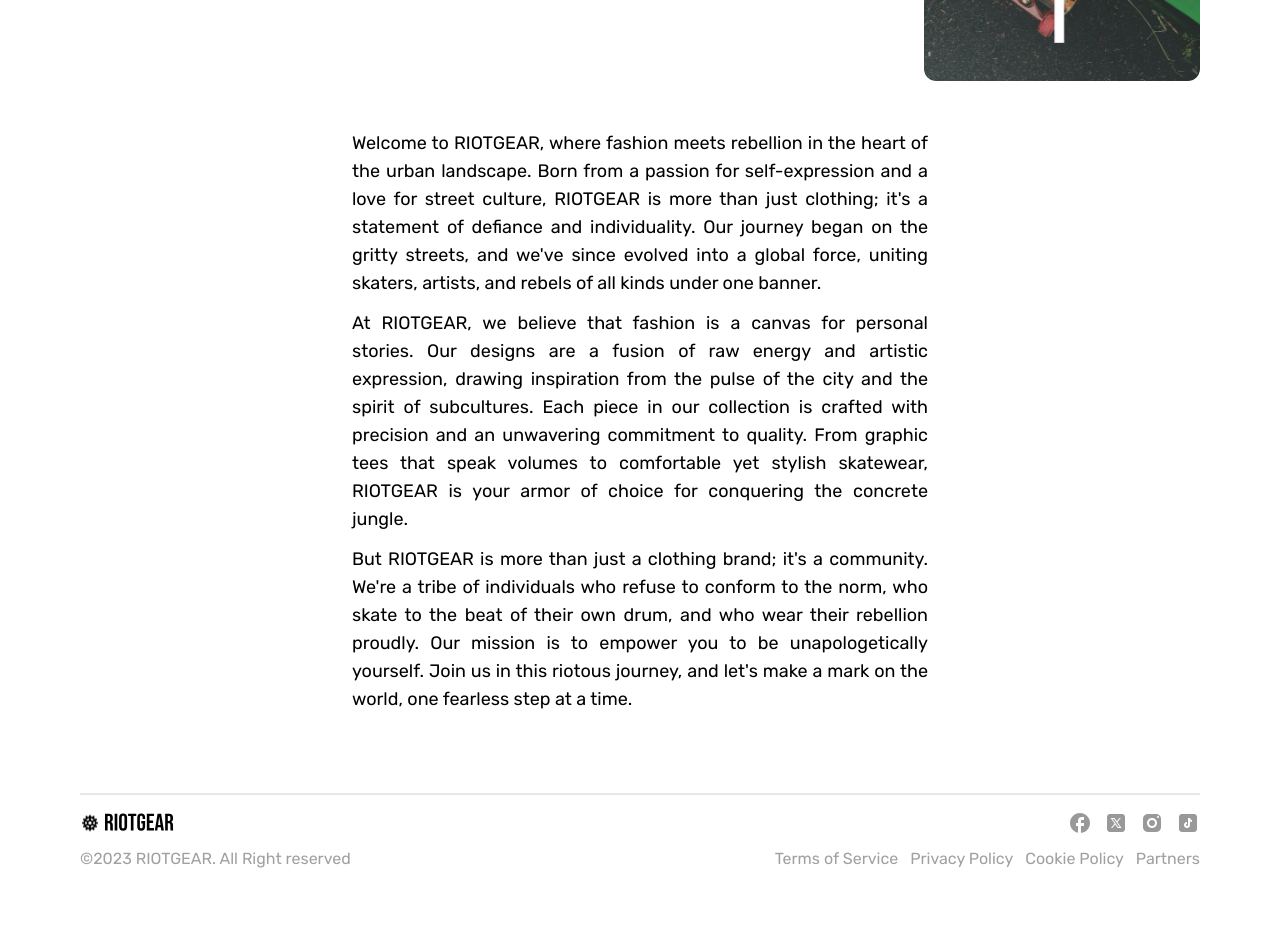
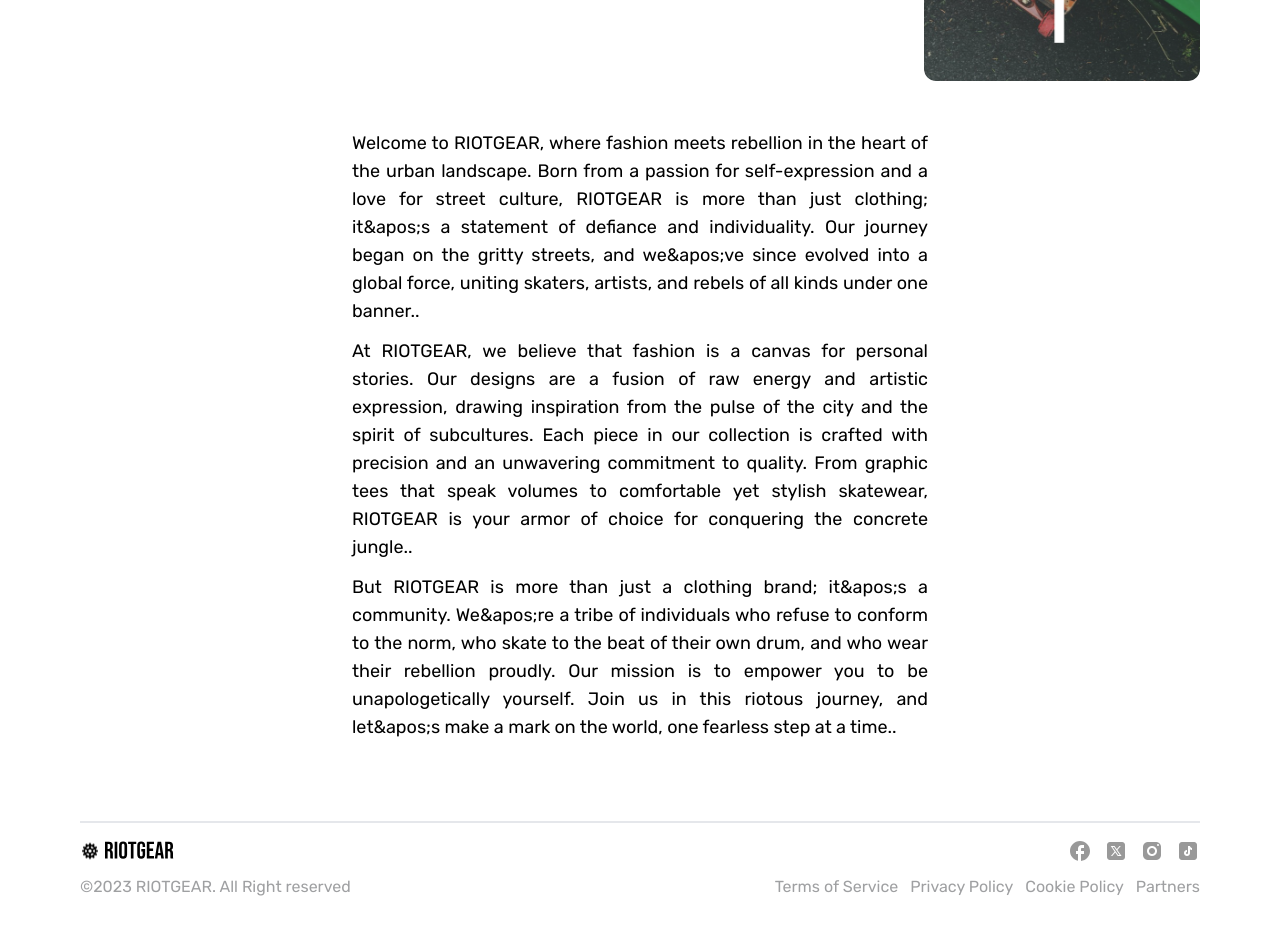
Before and after one commit to nandorfn/mini-project_Riotgear_ecommerce, a Next.js app: page /about in a window 1280 px wide. Shown: the part 360-1291 px from the top of the page. Before the commit the page ends 1263 px from the top, so only its background shows below. Built offline with nearby package versions, Linux system fonts and the light colour scheme.

Commit message:
update: refactor about page

```diff
--- a/app/about/layout.tsx
+++ b/app/about/layout.tsx
@@ -1,10 +1,18 @@
 import Footer from "../components/Footer/Footer";
+import aboutBanner from '../assets/Content/about.png'
+import Hero from "../components/Hero/Hero";
+import HeroTitleOnyl from "../components/Hero/HeroTitleOnyl";
 
 const layout = ({ children }: { children: React.ReactNode }) => {
   return (
     <>
-      {children}
-      <Footer />
+        <Hero
+          childComponent={<HeroTitleOnyl />}
+          img={aboutBanner}
+        />
+        {children}
+        <Footer />
+
     </>
   );
 };
--- a/app/about/page.tsx
+++ b/app/about/page.tsx
@@ -1,21 +1,12 @@
-import Hero from "../components/Hero/Hero";
-import aboutBanner from '../assets/Content/about.png'
-import HeroTitleOnyl from "../components/Hero/HeroTitleOnyl";
-
+import { about } from "../helpers/dataObject";
 const page: React.FC = () => {
   return (
     <>
-          <section className="max-w-6xl mx-auto">
-            <Hero
-              childComponent={<HeroTitleOnyl/>}
-              img={aboutBanner}
-            />
       <article className="flex flex-col gap-3 max-w-xl text-lg text-justify mx-4 sm:mt-8 sm:mx-auto">
-              <p>Welcome to RIOTGEAR, where fashion meets rebellion in the heart of the urban landscape. Born from a passion for self-expression and a love for street culture, RIOTGEAR is more than just clothing; it&apos;s a statement of defiance and individuality. Our journey began on the gritty streets, and we&apos;ve since evolved into a global force, uniting skaters, artists, and rebels of all kinds under one banner.</p>
-              <p>At RIOTGEAR, we believe that fashion is a canvas for personal stories. Our designs are a fusion of raw energy and artistic expression, drawing inspiration from the pulse of the city and the spirit of subcultures. Each piece in our collection is crafted with precision and an unwavering commitment to quality. From graphic tees that speak volumes to comfortable yet stylish skatewear, RIOTGEAR is your armor of choice for conquering the concrete jungle.</p>
-              <p>But RIOTGEAR is more than just a clothing brand; it&apos;s a community. We&apos;re a tribe of individuals who refuse to conform to the norm, who skate to the beat of their own drum, and who wear their rebellion proudly. Our mission is to empower you to be unapologetically yourself. Join us in this riotous journey, and let&apos;s make a mark on the world, one fearless step at a time.</p>
+        {about?.map((text, index) =>
+          <p key={index}>{text.content}.</p>
+        )}
       </article>
-          </section>
     </>
   );
 };
--- a/app/catalog/[name]/page.tsx
+++ b/app/catalog/[name]/page.tsx
@@ -2,11 +2,11 @@
 import Image from "next/image";
 import ProductDetails from "@/app/components/Card/ProductDetails";
 import Accordion from "@/app/components/Accordion/Accordion";
-import ReviewWrap from "@/app/components/Navbar/Review/ReviewWrap";
 import PurchaseBtn from "@/app/components/Button/PurchaseBtn";
 import { getProduct } from "@/app/utils/queryDb";
 import ImageNotFound from "@/app/components/404/ImageNotFound";
 import Link from "next/link";
+import ReviewWrap from "@/app/components/Review/ReviewWrap";
 
 const Page = async ({
   params: { name },
@@ -57,7 +57,11 @@
               content={product?.productDesc}
             />
           </div>
-          <ReviewWrap />
+          {product?.reviews
+            ? <ReviewWrap />
+            : null
+          }
+
         </section>
       </section>
     </>
--- a/app/components/Avatar.tsx
+++ b/app/components/Avatar.tsx
@@ -4,7 +4,7 @@
 const Avatar: React.FC = () => {
   return (
     <>
-      <div className="flex-none">
+      <div className="flex-none z-50">
         <ul className="menu menu-horizontal">
           <li>
             <details className="p-0">
--- a/app/components/Navbar/Review/ReviewWrap.tsx
+++ /dev/null
@@ -1,30 +0,0 @@
-import ReviewCard from "../Card/ReviewCard";
-
-const ReviewWrap: React.FC = () => {
-  return (
-    <>
-      <section className="p-4 flex flex-col gap-3 whitespace-nowrap">
-        <h2 className="md:text-xl font-medium">Reviews</h2>
-        <div className="rating">
-          <input type="radio" name="rating-2" className="mask mask-star-2 bg-orange-400" />
-          <input type="radio" name="rating-2" className="mask mask-star-2 bg-orange-400" checked />
-          <input type="radio" name="rating-2" className="mask mask-star-2 bg-orange-400" />
-          <input type="radio" name="rating-2" className="mask mask-star-2 bg-orange-400" />
-          <input type="radio" name="rating-2" className="mask mask-star-2 bg-orange-400" />
-        </div>
-        <div className="flex breadcrumbs gap-3">
-          <ReviewCard />
-          <ReviewCard />
-          <ReviewCard />
-          <ReviewCard />
-          <ReviewCard />
-          <ReviewCard />
-          <ReviewCard />
-          <ReviewCard />
-        </div>
-      </section>
-    </>
-  );
-};
-
-export default ReviewWrap;
--- a/app/helpers/dataObject.ts
+++ b/app/helpers/dataObject.ts
@@ -3,6 +3,18 @@
   q: string;
   a: string;
 }
+
+export const about = [
+{
+  content: 'Welcome to RIOTGEAR, where fashion meets rebellion in the heart of the urban landscape. Born from a passion for self-expression and a love for street culture, RIOTGEAR is more than just clothing; it&apos;s a statement of defiance and individuality. Our journey began on the gritty streets, and we&apos;ve since evolved into a global force, uniting skaters, artists, and rebels of all kinds under one banner.',
+},
+{
+  content: 'At RIOTGEAR, we believe that fashion is a canvas for personal stories. Our designs are a fusion of raw energy and artistic expression, drawing inspiration from the pulse of the city and the spirit of subcultures. Each piece in our collection is crafted with precision and an unwavering commitment to quality. From graphic tees that speak volumes to comfortable yet stylish skatewear, RIOTGEAR is your armor of choice for conquering the concrete jungle.'
+},
+{
+  content: 'But RIOTGEAR is more than just a clothing brand; it&apos;s a community. We&apos;re a tribe of individuals who refuse to conform to the norm, who skate to the beat of their own drum, and who wear their rebellion proudly. Our mission is to empower you to be unapologetically yourself. Join us in this riotous journey, and let&apos;s make a mark on the world, one fearless step at a time.'
+}
+]
 
 export const faq: FaqItem[] = [
 {
--- a/app/utils/queryDb.ts
+++ b/app/utils/queryDb.ts
@@ -1,5 +1,6 @@
 import { PrismaClient } from '@prisma/client';
 import { cache } from 'react';
+export type { Product } from '@prisma/client'
 const prisma = new PrismaClient;
 
 export const revalidate = 3600
--- a/app/utils/utils.ts
+++ b/app/utils/utils.ts
@@ -14,6 +14,7 @@
   productDesc: string;
   productPrice: number;
   featured: number | boolean;
+  reviews: any;
 };
 
 export type productFormState = {
@@ -28,6 +29,7 @@
   productDesc: string;
   productPrice: string;
   featured: number;
+  reviews: any;
 }
 
 export const createObject = (
```
Lines whose indentation alone changed are shown as unchanged.
